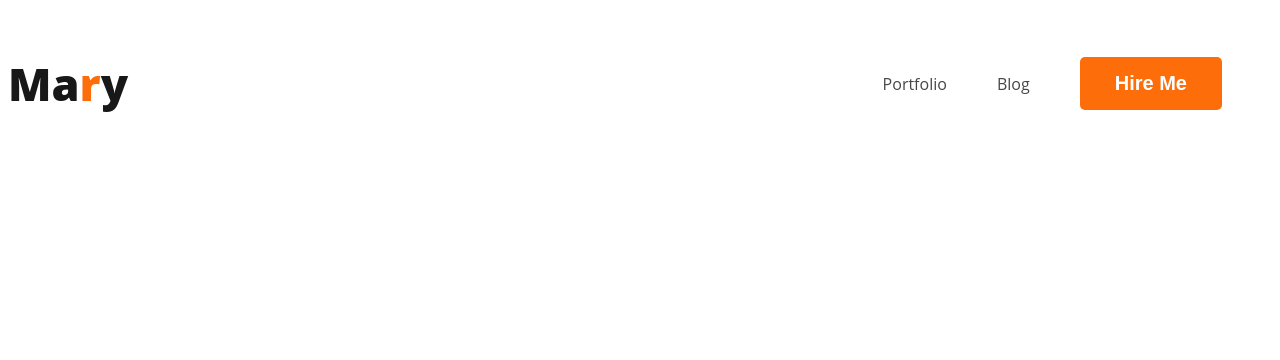
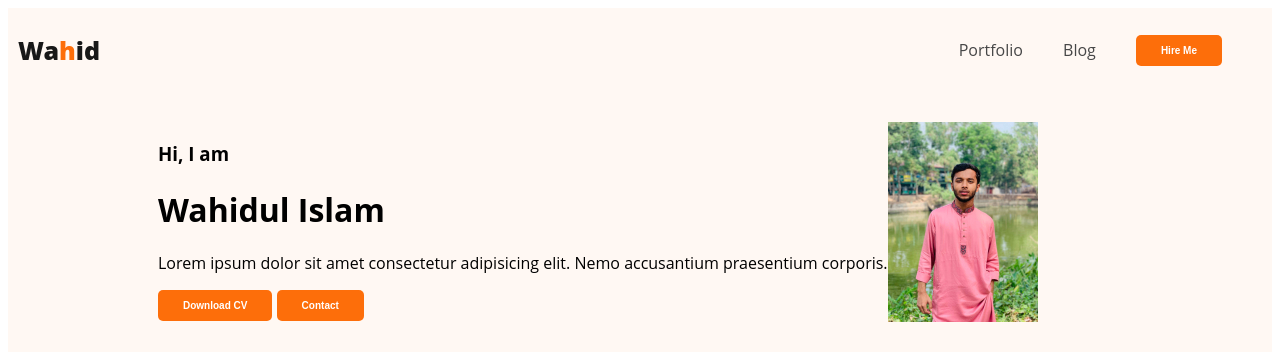
Before and after one commit to Hridoy1750/Developer-Portfolio, a plain HTML site: page index.html in a window 1280 px wide. Drawn offline with Linux system fonts and the light colour scheme.

Commit message:
banner added

```diff
--- a/index.html
+++ b/index.html
@@ -1,5 +1,6 @@
 <!DOCTYPE html>
 <html lang="en">
+
 <head>
 
     <title>Web Developer Portfolio</title>
@@ -9,12 +10,9 @@
 </head>
 
 <body>
-    <header>
-
-    </header>
-    <main>
+    <header class="header">
         <nav>
-            <h3 class="nav-title">Ma<span class="text-primary">r</span>y</h3>
+            <h3 class="nav-title">Wa<span class="text-primary">h</span>id</h3>
             <ul>
                 <li><a href="">Portfolio</a></li>
                 <li><a href="">Blog</a></li>
@@ -22,10 +20,27 @@
 
             </ul>
         </nav>
+        <div class="banner">
+            <div class="banner-content">
+                <h3 class="banner-greeting">Hi, I am</h3>
+                <h1 class="banner-title">Wahidul Islam</h1>
+                <p>Lorem ipsum dolor sit amet
+                    consectetur adipisicing elit.
+                    Nemo accusantium praesentium corporis.</p>
+                    <button class="btn-primary">Download CV</button>
+                    <button class="btn-primary">Contact</button>
+                </div>
+                <img class="profile-picture" src="images/Hridoy.jpeg" alt="">
+        </div>
+    </header>
+    <main>
+
+
 
     </main>
     <footer>
 
     </footer>
 </body>
+
 </html>
--- a/styles/portfolio.css
+++ b/styles/portfolio.css
@@ -13,19 +13,20 @@ body {
     background-color: #fd6e0a;
     border: 0;
     color: white;
-    font-size: 20px;
+    font-size: 10px;
     font-weight: 700;
-    padding: 15px 35px;
+    padding: 10px 25px;
 }
 
 nav {
     display: flex;
     justify-content: space-between;
+    margin: 0 10px;
 }
 
 .nav-title {
     color: #181818;
-    font-size: 45px;
+    font-size: 25px;
     font-weight: 800;
 }
 
@@ -36,10 +37,25 @@ nav > ul{
 
 nav li {
     list-style: none;
-    margin-right: 50px;
+    margin-right: 40px;
 }
 
 nav a{
     text-decoration: none;
     color: #474747;
 }
+
+.header{
+    background-color: #FFF8F3;
+}
+
+.banner{
+    padding: 30px 30px 30px 150px;
+    display: flex;
+    align-items: center;
+}
+
+.banner .profile-picture{
+    width: 150px;
+
+}
```
Also changed, not shown: images/Hridoy.jpeg (added).
